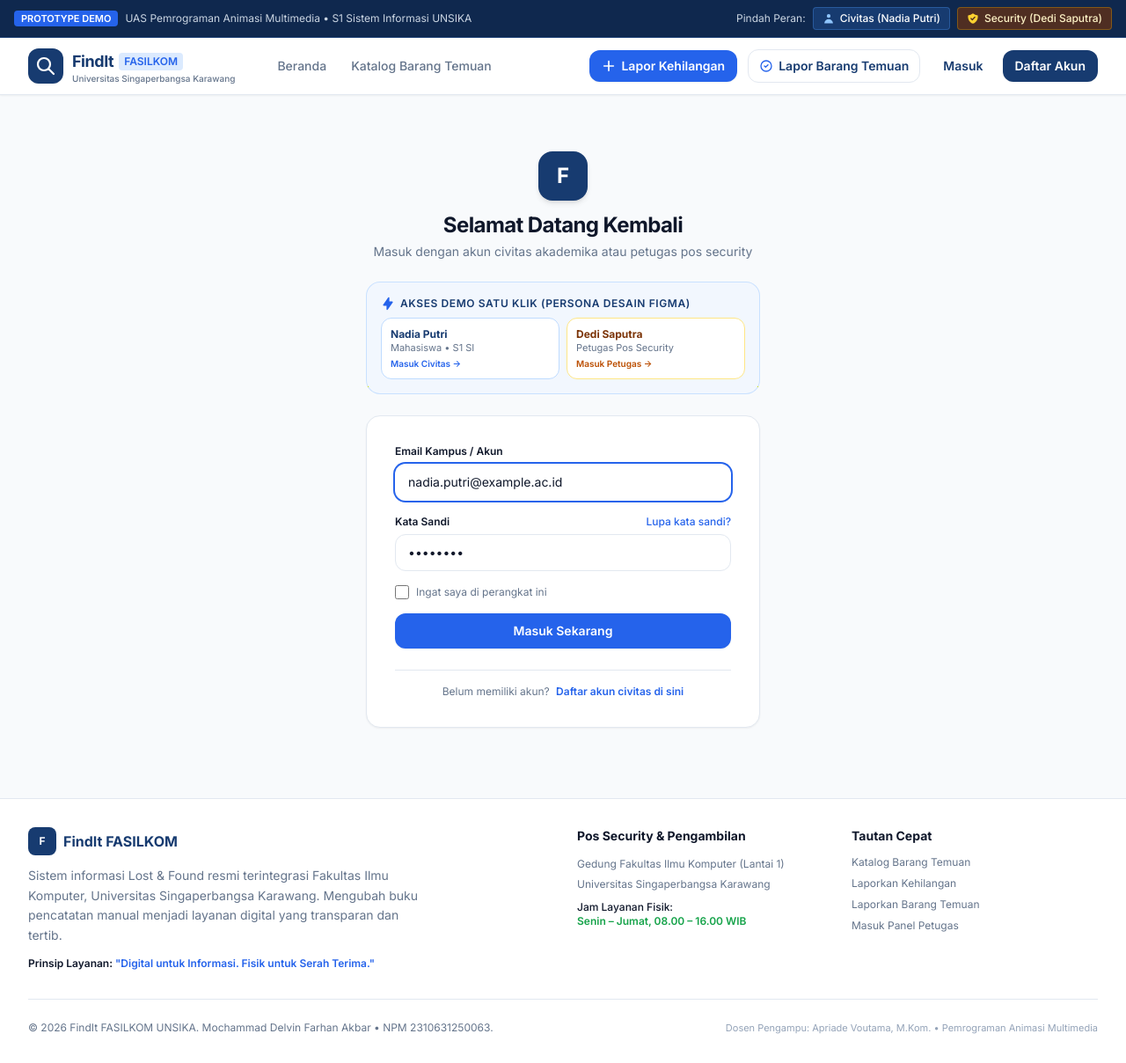
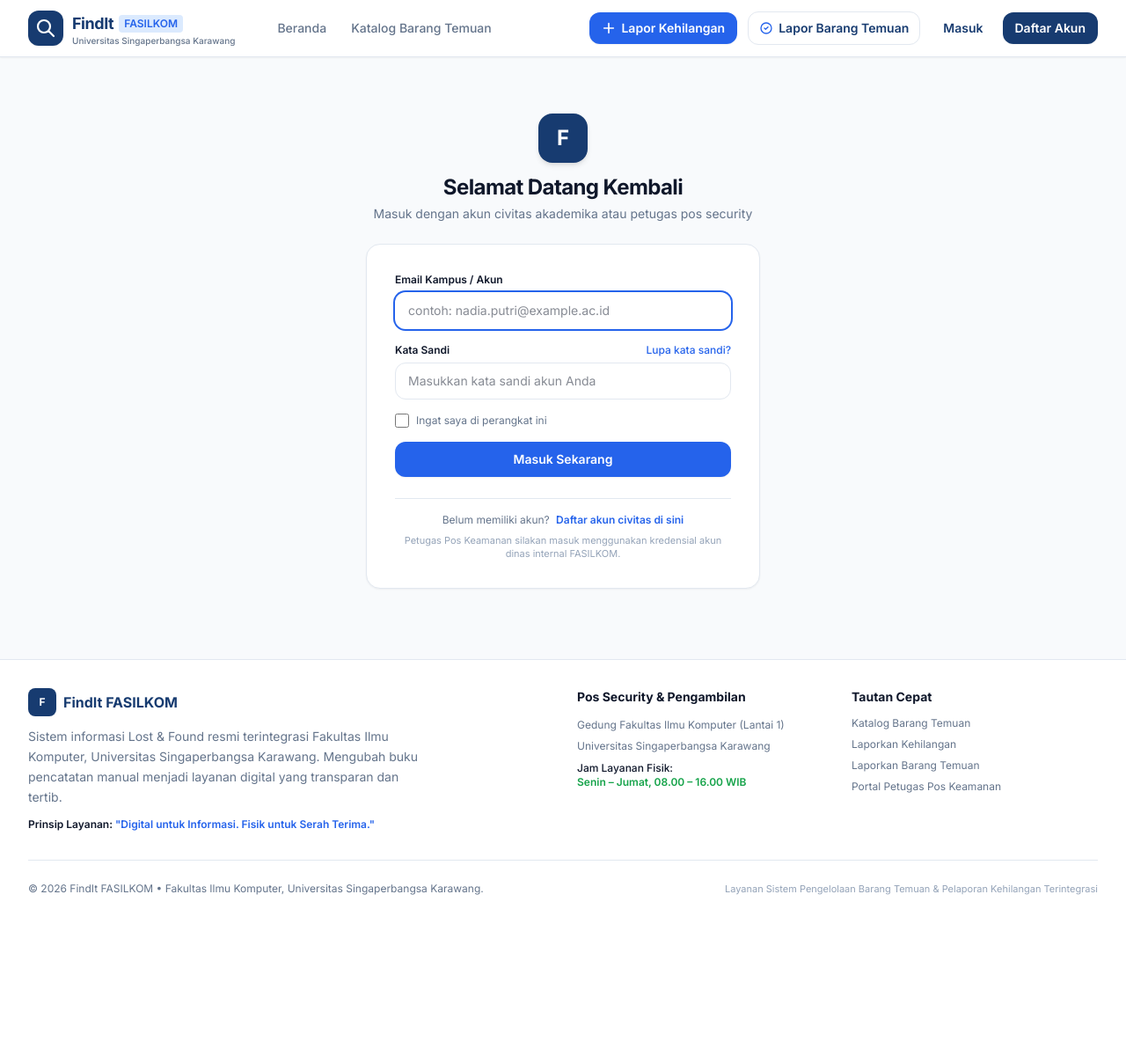
Before and after one commit to delvinfarhan/FindIt-Fasilkom, a Laravel app: page /login in a window 1280 px wide. Shown: the whole page at 88% size. After the commit the page ends 1017 px from the top, so only its background shows below. Run offline with Laravel 12, Linux system fonts and the light colour scheme; style sheets or scripts are compiled from the project's sources.

Commit message:
feat: gunakan foto asli barang temuan dan rapikan antarmuka menjadi portal resmi

```diff
--- a/resources/views/auth/login.blade.php
+++ b/resources/views/auth/login.blade.php
@@ -12,26 +12,6 @@
             <p class="text-sm text-[#64748B] mt-1">Masuk dengan akun civitas akademika atau petugas pos security</p>
         </div>
 
-        <!-- Quick Demo Switch Card -->
-        <div class="bg-blue-50/70 border border-blue-200/80 rounded-2xl p-4">
-            <p class="text-xs font-semibold text-[#173B70] uppercase tracking-wider mb-2 flex items-center gap-1.5">
-                <svg class="w-4 h-4 text-[#2563EB]" fill="currentColor" viewBox="0 0 20 20"><path fill-rule="evenodd" d="M11.3 1.046A1 1 0 0112 2v5h4a1 1 0 01.82 1.573l-7 10A1 1 0 018 18v-5H4a1 1 0 01-.82-1.573l7-10a1 1 0 011.12-.38z" clip-rule="evenodd"/></svg>
-                Akses Demo Satu Klik (Persona Desain Figma)
-            </p>
-            <div class="grid grid-cols-2 gap-2 text-xs">
-                <a href="{{ route('quick-login', 'mahasiswa') }}" class="flex flex-col p-2.5 rounded-xl bg-white border border-blue-200 hover:border-[#2563EB] hover:shadow-xs transition text-left">
-                    <span class="font-bold text-[#173B70]">Nadia Putri</span>
-                    <span class="text-[11px] text-[#64748B]">Mahasiswa &bull; S1 SI</span>
-                    <span class="text-[10px] text-[#2563EB] font-semibold mt-1">Masuk Civitas &rarr;</span>
-                </a>
-                <a href="{{ route('quick-login', 'petugas') }}" class="flex flex-col p-2.5 rounded-xl bg-white border border-amber-200 hover:border-amber-500 hover:shadow-xs transition text-left">
-                    <span class="font-bold text-amber-900">Dedi Saputra</span>
-                    <span class="text-[11px] text-[#64748B]">Petugas Pos Security</span>
-                    <span class="text-[10px] text-amber-700 font-semibold mt-1">Masuk Petugas &rarr;</span>
-                </a>
-            </div>
-        </div>
-
         <!-- Login Form Card -->
         <div class="bg-white rounded-2xl border border-[#E2E8F0] shadow-xs p-6 sm:p-8">
             <form method="POST" action="{{ route('login.post') }}" class="space-y-4">
@@ -39,7 +19,7 @@
 
                 <div>
                     <label for="email" class="block text-xs font-semibold text-[#0F172A] mb-1.5">Email Kampus / Akun</label>
-                    <input id="email" type="email" name="email" value="{{ old('email', 'nadia.putri@example.ac.id') }}" required autocomplete="email" autofocus
+                    <input id="email" type="email" name="email" value="{{ old('email') }}" required autocomplete="email" autofocus
                         class="w-full px-3.5 py-2.5 rounded-xl border border-[#E2E8F0] text-sm text-[#0F172A] focus:outline-hidden focus:ring-2 focus:ring-[#2563EB] focus:border-transparent transition @error('email') border-red-500 bg-red-50/50 @enderror"
                         placeholder="contoh: nadia.putri@example.ac.id">
                     @error('email')
@@ -52,9 +32,9 @@
                         <label for="password" class="block text-xs font-semibold text-[#0F172A]">Kata Sandi</label>
                         <a href="{{ route('password.request') }}" class="text-xs font-medium text-[#2563EB] hover:underline">Lupa kata sandi?</a>
                     </div>
-                    <input id="password" type="password" name="password" value="password" required autocomplete="current-password"
+                    <input id="password" type="password" name="password" required autocomplete="current-password"
                         class="w-full px-3.5 py-2.5 rounded-xl border border-[#E2E8F0] text-sm text-[#0F172A] focus:outline-hidden focus:ring-2 focus:ring-[#2563EB] focus:border-transparent transition @error('password') border-red-500 @enderror"
-                        placeholder="Masukkan kata sandi Anda">
+                        placeholder="Masukkan kata sandi akun Anda">
                     @error('password')
                         <p class="text-xs text-[#DC2626] mt-1">{{ $message }}</p>
                     @enderror
@@ -70,9 +50,14 @@
                 </button>
             </form>
 
-            <div class="mt-6 pt-4 border-t border-[#E2E8F0] text-center text-xs text-[#64748B]">
-                Belum memiliki akun?
-                <a href="{{ route('register') }}" class="font-semibold text-[#2563EB] hover:underline ml-1">Daftar akun civitas di sini</a>
+            <div class="mt-6 pt-4 border-t border-[#E2E8F0] space-y-2 text-center text-xs text-[#64748B]">
+                <p>
+                    Belum memiliki akun?
+                    <a href="{{ route('register') }}" class="font-semibold text-[#2563EB] hover:underline ml-1">Daftar akun civitas di sini</a>
+                </p>
+                <p class="text-[11px] text-[#94A3B8]">
+                    Petugas Pos Keamanan silakan masuk menggunakan kredensial akun dinas internal FASILKOM.
+                </p>
             </div>
         </div>
     </div>
--- a/resources/views/layouts/app.blade.php
+++ b/resources/views/layouts/app.blade.php
@@ -14,32 +14,6 @@
     </style>
 </head>
 <body class="min-h-full flex flex-col bg-[#F8FAFC] text-[#0F172A] font-['Inter',sans-serif] antialiased">
-
-    <!-- Demo Role Switcher Bar -->
-    <div class="bg-[#0f284e] text-white text-xs py-2 px-4 border-b border-[#235299]/50">
-        <div class="max-w-7xl mx-auto flex flex-wrap items-center justify-between gap-2">
-            <div class="flex items-center gap-2">
-                <span class="inline-flex items-center px-2 py-0.5 rounded text-[11px] font-semibold bg-[#2563EB] text-white">PROTOTYPE DEMO</span>
-                <span class="text-slate-300">UAS Pemrograman Animasi Multimedia &bull; S1 Sistem Informasi UNSIKA</span>
-            </div>
-            <div class="flex items-center gap-2">
-                <span class="text-slate-300 hidden sm:inline">Pindah Peran:</span>
-                <a href="{{ route('quick-login', 'mahasiswa') }}" class="inline-flex items-center gap-1.5 px-2.5 py-1 rounded bg-[#173B70] hover:bg-[#2563EB] border border-blue-400/30 text-white font-medium transition text-xs">
-                    <svg class="w-3.5 h-3.5 text-blue-300" fill="currentColor" viewBox="0 0 20 20"><path fill-rule="evenodd" d="M10 9a3 3 0 100-6 3 3 0 000 6zm-7 9a7 7 0 1114 0H3z" clip-rule="evenodd"/></svg>
-                    Civitas (Nadia Putri)
-                </a>
-                <a href="{{ route('quick-login', 'petugas') }}" class="inline-flex items-center gap-1.5 px-2.5 py-1 rounded bg-amber-900/60 hover:bg-amber-700 border border-amber-400/30 text-amber-100 font-medium transition text-xs">
-                    <svg class="w-3.5 h-3.5 text-amber-300" fill="currentColor" viewBox="0 0 20 20"><path fill-rule="evenodd" d="M2.166 4.999A11.954 11.954 0 0010 1.944 11.954 11.954 0 0017.834 5c.11.65.166 1.32.166 2.001 0 5.225-3.34 9.67-8 11.317C5.34 16.67 2 12.225 2 7c0-.682.057-1.35.166-2.001zm11.541 3.708a1 1 0 00-1.414-1.414L9 10.586 7.707 9.293a1 1 0 00-1.414 1.414l2 2a1 1 0 001.414 0l4-4z" clip-rule="evenodd"/></svg>
-                    Security (Dedi Saputra)
-                </a>
-                @auth
-                    @if(auth()->user()->isPetugas())
-                        <a href="{{ route('officer.dashboard') }}" class="underline text-blue-300 hover:text-white ml-1">Panel Petugas &rarr;</a>
-                    @endif
-                @endauth
-            </div>
-        </div>
-    </div>
 
     <!-- Main Navigation Bar -->
     <header class="bg-white border-b border-[#E2E8F0] sticky top-0 z-40 shadow-xs">
@@ -265,13 +239,13 @@
                         <li><a href="{{ route('catalog.index') }}" class="hover:text-[#2563EB] transition">Katalog Barang Temuan</a></li>
                         <li><a href="{{ route('reports.create') }}" class="hover:text-[#2563EB] transition">Laporkan Kehilangan</a></li>
                         <li><a href="{{ route('civitas-reports.create') }}" class="hover:text-[#2563EB] transition">Laporkan Barang Temuan</a></li>
-                        <li><a href="{{ route('quick-login', 'petugas') }}" class="hover:text-[#2563EB] transition">Masuk Panel Petugas</a></li>
+                        <li><a href="{{ route('login') }}" class="hover:text-[#2563EB] transition">Portal Petugas Pos Keamanan</a></li>
                     </ul>
                 </div>
             </div>
             <div class="border-t border-[#E2E8F0] pt-6 flex flex-col sm:flex-row items-center justify-between gap-3 text-center sm:text-left">
-                <p>&copy; 2026 FindIt FASILKOM UNSIKA. Mochammad Delvin Farhan Akbar &bull; NPM 2310631250063.</p>
-                <p class="text-[11px] text-[#94A3B8]">Dosen Pengampu: Apriade Voutama, M.Kom. &bull; Pemrograman Animasi Multimedia</p>
+                <p>&copy; 2026 FindIt FASILKOM &bull; Fakultas Ilmu Komputer, Universitas Singaperbangsa Karawang.</p>
+                <p class="text-[11px] text-[#94A3B8]">Layanan Sistem Pengelolaan Barang Temuan &amp; Pelaporan Kehilangan Terintegrasi</p>
             </div>
         </div>
     </footer>
--- a/resources/views/layouts/officer.blade.php
+++ b/resources/views/layouts/officer.blade.php
@@ -102,14 +102,10 @@
             </a>
 
             <div class="pt-4 mt-4 border-t border-blue-900/60">
-                <p class="px-3 text-[10px] font-bold uppercase tracking-wider text-blue-300 mb-2">Pintasan Cepat</p>
+                <p class="px-3 text-[10px] font-bold uppercase tracking-wider text-blue-300 mb-2">Pintasan</p>
                 <a href="{{ route('home') }}" class="flex items-center gap-3 px-3 py-2 rounded-xl text-xs font-medium text-blue-200 hover:bg-[#235299] hover:text-white transition">
                     <svg class="w-4 h-4" fill="none" stroke="currentColor" viewBox="0 0 24 24"><path stroke-linecap="round" stroke-linejoin="round" stroke-width="2" d="M10 6H6a2 2 0 00-2 2v10a2 2 0 002 2h10a2 2 0 002-2v-4M14 4h6m0 0v6m0-6L10 14"/></svg>
                     Lihat Web Publik
-                </a>
-                <a href="{{ route('quick-login', 'mahasiswa') }}" class="flex items-center gap-3 px-3 py-2 rounded-xl text-xs font-medium text-amber-300 hover:bg-amber-900/40 transition">
-                    <svg class="w-4 h-4" fill="currentColor" viewBox="0 0 20 20"><path fill-rule="evenodd" d="M10 9a3 3 0 100-6 3 3 0 000 6zm-7 9a7 7 0 1114 0H3z" clip-rule="evenodd"/></svg>
-                    Uji Sebagai Mahasiswa
                 </a>
             </div>
         </nav>
```
Also changed, not shown: database/seeders/DatabaseSeeder.php (+15 -42 lines), tests/Feature/FindItApplicationTest.php (+5 -0 lines), storage/app/public/items/charger-laptop.jpg (added), storage/app/public/items/dompet-hitam.jpg (added), storage/app/public/items/earbuds-putih.jpg (added), storage/app/public/items/flashdisk.jpg (added), storage/app/public/items/jaket-hitam.jpg (added), storage/app/public/items/kacamata.jpg (added), storage/app/public/items/ktm.jpg (added), storage/app/public/items/kunci-motor.jpg (added), storage/app/public/items/mouse.jpg (added), storage/app/public/items/payung-lipat.jpg (added), storage/app/public/items/tumbler-stainless.jpg (added), storage/app/public/proofs/foto-dompet-pribadi.jpg (added), 1 other file.
